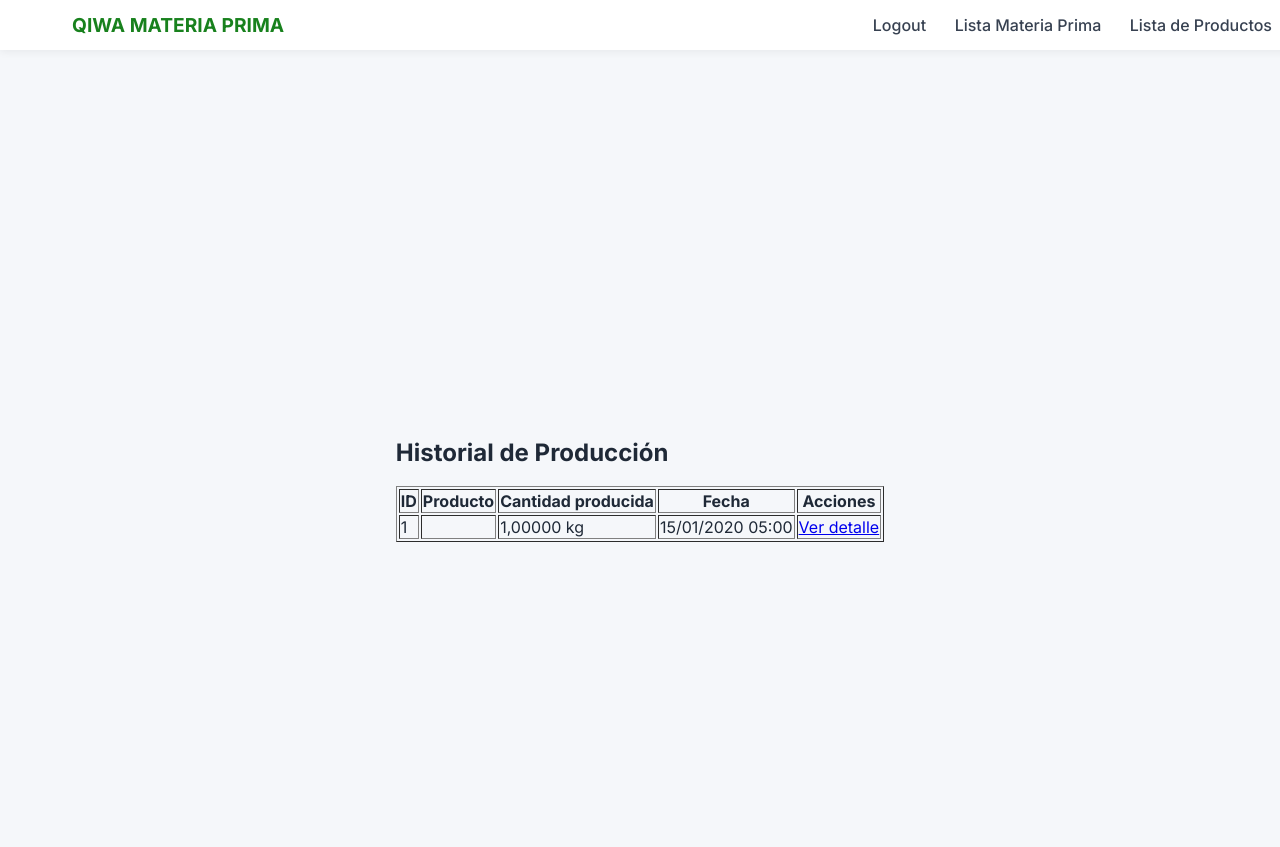
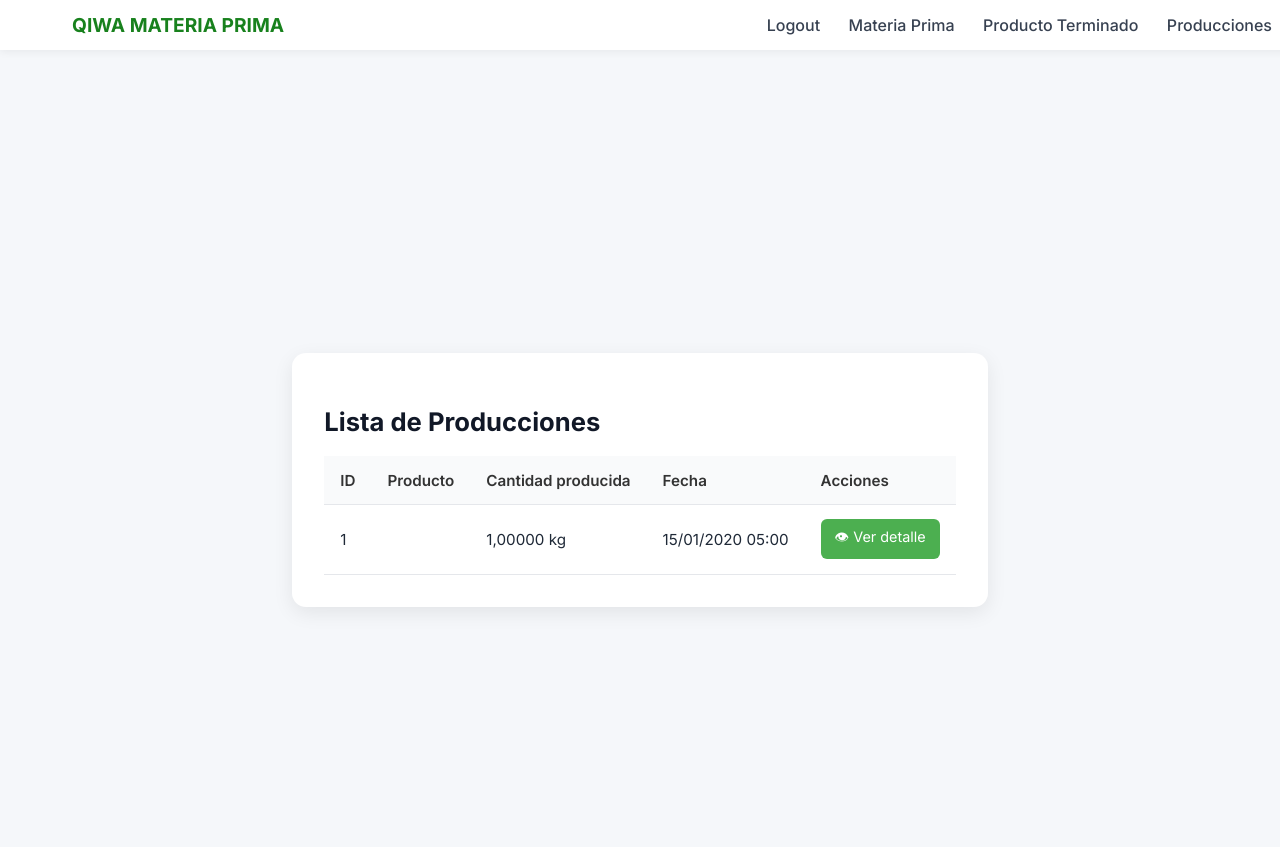
Before and after one commit to MisaelMarron/MateriaPrima, a Django app: page /producciones/ in a window 1280 px wide. Shown: the top 847 px of the page. Run offline with Django 5.2, Linux system fonts and the light colour scheme; a user stored in the database is signed in; tables that the repository leaves empty hold one stand-in row (values such as "Sample post").

Commit message:
Arreglando Estilo

```diff
--- a/MateriaPrimaGestor/static/css/style.css
+++ b/MateriaPrimaGestor/static/css/style.css
@@ -352,56 +353,33 @@ main {
 }
 
 /* Tabla */
-.materia-table-wrapper {
-  overflow-x: auto;
-}
 .materia-table {
   width: 100%;
   border-collapse: collapse;
-  text-align: left;
-}
-.materia-table th,
-.materia-table td {
-  padding: 0.9rem 1rem;
-  border-bottom: 1px solid #ddd;
-}
-.materia-table th {
-  background: #f3f6f4;
-  font-weight: 600;
-  color: #333;
-}
-.materia-table tr:hover {
-  background: #f9fbf9;
-}
-.no-data {
-  text-align: center;
-  font-style: italic;
-  color: #777;
+  table-layout: fixed;
 }
 
-/* Botones de acciones */
-.acciones {
-  display: flex;
-  gap: 8px;              /* espacio entre botones */
-  justify-content: center; /* o flex-end si quieres a la derecha */
-  align-items: center;
+.materia-table th{
+  padding: 0.8rem 1rem;
+  text-align: center;
+  border-bottom: 1px solid #e5e7eb;
+  word-wrap: break-word;
+}
+.materia-table td {
+  padding: 0.8rem 1rem;
+  text-align: left;
+  border-bottom: 1px solid #e5e7eb;
+  word-wrap: break-word;
 }
 
-.acciones a {
-  display: inline-block;  /* aseguramos que no se expanda en bloque */
-  padding: 6px 12px;
-  border-radius: 6px;
-  text-decoration: none;
-  font-size: 0.9rem;
-}
-.btn-edit {
-  background: #4caf50;
-  color: white;
-}
-.btn-delete {
-  background: #f44336;
-  color: white;
-}
+.materia-table th:nth-child(1) { width: 12%; }
+.materia-table th:nth-child(2) { width: 30%; }
+.materia-table th:nth-child(3) { width: 12%; }
+.materia-table td:nth-child(3) { text-align: right; }
+.materia-table th:nth-child(4) { width: 7%;  }
+.materia-table td:nth-child(4) { text-align: center; }
+.materia-table th:nth-child(5) { width: 17%; }
+.materia-table th:nth-child(6) { width: 19%; }
 
 /* Formulario */
 .materia-form {
@@ -510,13 +510,14 @@ main {
 }
 
 /* Botones */
-.btn-new, .btn-edit, .btn-delete, .btn-save {
+.btn-new, .btn-edit, .btn-delete, .btn-save ,.btn-produce{
   display: inline-block;
   padding: 8px 14px;
   border-radius: 6px;
   text-decoration: none;
   font-size: 0.9rem;
   transition: all 0.2s ease;
+  justify-items: center;
 }
 
 .btn-new {
@@ -546,3 +547,115 @@ main {
 }
 
 .btn-save:hover { background: #1565c0; }
+
+.btn-produce {
+  background: #0346ff;
+  color: #fff;
+}
+
+.btn-produce:hover { background: #2b63fa; }
+
+/* ====== PRODUCCIÓN ====== */
+.produccion-container {
+  max-width: 900px;
+  margin: 40px auto;
+  padding: 2rem;
+  background: #fff;
+  border-radius: 14px;
+  box-shadow: 0 6px 20px rgba(0, 0, 0, 0.08);
+  animation: fadeIn 0.8s ease;
+}
+
+/* Encabezados */
+.produccion-container h2 {
+  font-size: 1.6rem;
+  font-weight: 700;
+  margin-bottom: 1.2rem;
+  color: #111827;
+}
+
+.produccion-container h3 {
+  font-size: 1.2rem;
+  font-weight: 600;
+  margin: 1.2rem 0 0.8rem;
+  color: #374151;
+}
+
+/* Tablas */
+.produccion-table {
+  width: 100%;
+  border-collapse: collapse;
+  margin-top: 1rem;
+  font-size: 0.95rem;
+}
+
+.produccion-table th,
+.produccion-table td {
+  padding: 0.9rem 1rem;
+  border-bottom: 1px solid #e5e7eb;
+  text-align: left;
+}
+
+.produccion-table th {
+  background: #f9fafb;
+  font-weight: 600;
+  color: #333;
+}
+
+.produccion-table tr:hover {
+  background: #f8faf5;
+}
+
+.produccion-table .ok {
+  color: #18811d;
+  font-weight: 700;
+}
+
+.produccion-table .fail {
+  color: #d32f2f;
+  font-weight: 700;
+}
+
+/* Botones de acciones */
+.produccion-actions {
+  display: flex;
+  gap: 10px;
+  align-items: center;
+  margin-top: 1.5rem;
+}
+
+.btn-confirm {
+  background: #18811d;
+  color: #fff;
+  padding: 0.7rem 1.2rem;
+  border-radius: 8px;
+  font-size: 0.95rem;
+  border: none;
+  cursor: pointer;
+  transition: 0.3s;
+  margin-top: 0.5rem;
+}
+
+.btn-confirm:hover {
+  background: #146a18;
+}
+
+.btn-cancel {
+  color: #555;
+  text-decoration: none;
+  font-weight: 500;
+}
+
+.btn-cancel:hover {
+  text-decoration: underline;
+  color: #333;
+}
+
+/* Formulario producción */
+.produccion-form {
+  margin-top: 1.2rem;
+}
+
+.produccion-form button {
+  margin-top: 1rem;
+}
--- a/MateriaPrimaGestor/templates/base.html
+++ b/MateriaPrimaGestor/templates/base.html
@@ -27,8 +27,9 @@
             <div class="nav-links">
                 {% if user.is_authenticated %}
                 <a href="{% url 'logout' %}">Logout</a>
-                <a href="{% url 'materia_list' %}">Lista Materia Prima</a>
-                <a href="{% url 'producto_list' %}">Lista de Productos</a>
+                <a href="{% url 'materia_list' %}">Materia Prima</a>
+                <a href="{% url 'producto_list' %}">Producto Terminado</a>
+                <a href="{% url 'produccion_list' %}">Producciones</a>
                 {% else %}
                 <a href="{% url 'register' %}">Registrarse</a>
                 <a href="{% url 'login' %}">Login</a>
--- a/MateriaPrimaGestor/templates/produccion/produccion_list.html
+++ b/MateriaPrimaGestor/templates/produccion/produccion_list.html
@@ -1,10 +1,15 @@
 {% extends "base.html" %}
-{% block title %} Titulo {% endblock %}
+{% block title %}Producción{% endblock %}
 
 {% block content %}
-<h2>Historial de Producción</h2>
+<div class="produccion-container">
+    <div class="produccion-header">
+        <h2>Lista de Producciones</h2>
+    </div>
 
-<table border="1">
+    <div class="produccion-table-wrapper">
+        <table class="produccion-table">
+            <thead>
                 <tr>
                     <th>ID</th>
                     <th>Producto</th>
@@ -12,19 +17,25 @@
                     <th>Fecha</th>
                     <th>Acciones</th>
                 </tr>
+            </thead>
+            <tbody>
                 {% for p in producciones %}
                 <tr>
                     <td>{{ p.id }}</td>
                     <td>{{ p.producto.nombre }}</td>
                     <td>{{ p.cantidad_producida }} kg</td>
                     <td>{{ p.fecha|date:"d/m/Y H:i" }}</td>
-        <td><a href="{% url 'produccion_detail' p.id %}">Ver detalle</a></td>
+                    <td class="acciones">
+                        <a href="{% url 'produccion_detail' p.id %}" class="btn-edit">👁 Ver detalle</a>
+                    </td>
                 </tr>
                 {% empty %}
                 <tr>
-        <td colspan="5">No hay producciones registradas</td>
+                    <td colspan="5" class="no-data">No hay producciones registradas</td>
                 </tr>
                 {% endfor %}
+            </tbody>
         </table>
-
+    </div>
+</div>
 {% endblock %}
--- a/MateriaPrimaGestor/templates/producto/producto_form.html
+++ b/MateriaPrimaGestor/templates/producto/producto_form.html
@@ -16,7 +16,7 @@
     <fieldset>
       <legend>Materias primas</legend>
       {{ formset.management_form }}
-      <table class="producto-table">
+      <table class="producto-table2">
         <tr>
           <th>Materia Prima</th>
           <th>Cantidad</th>
```
Also changed, not shown: other parts of MateriaPrimaGestor/static/css/style.css (+39 -16 lines), MateriaPrimaGestor/templates/materia/materia_list.html (+5 -3 lines), MateriaPrimaGestor/templates/produccion/produccion_confirm.html (+26 -7 lines), MateriaPrimaGestor/templates/produccion/produccion_detail.html (+19 -6 lines), MateriaPrimaGestor/templates/produccion/produccion_form.html (+14 -7 lines), MateriaPrimaGestor/templates/producto/producto_list.html (+6 -4 lines). Lines whose indentation alone changed are shown as unchanged.
